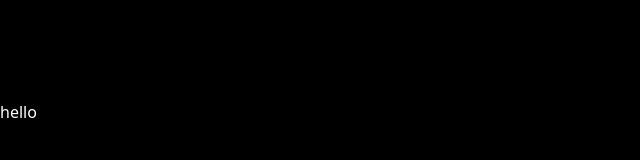
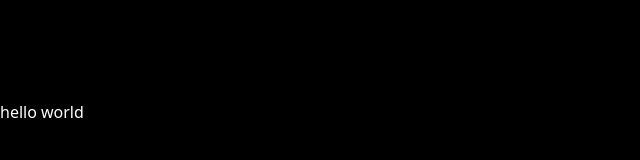
Before and after one commit to hambali15/My-Portfolio, a website: page index.html in a window 1280 px wide. Shown: the full height of the page, 0-640 px from the left. Drawn offline with Linux system fonts and the light colour scheme.

Commit message:
mengubah teks

```diff
--- a/index.html
+++ b/index.html
@@ -9,7 +9,7 @@
         <!-- akhir link -->
     </head>
     <body class="bg-black">
-        <h1 class="text-white">hello</h1>
+        <h1 class="text-white">hello world</h1>
         <script src="public/output.js"></script>
     </body>
 </html>
```
